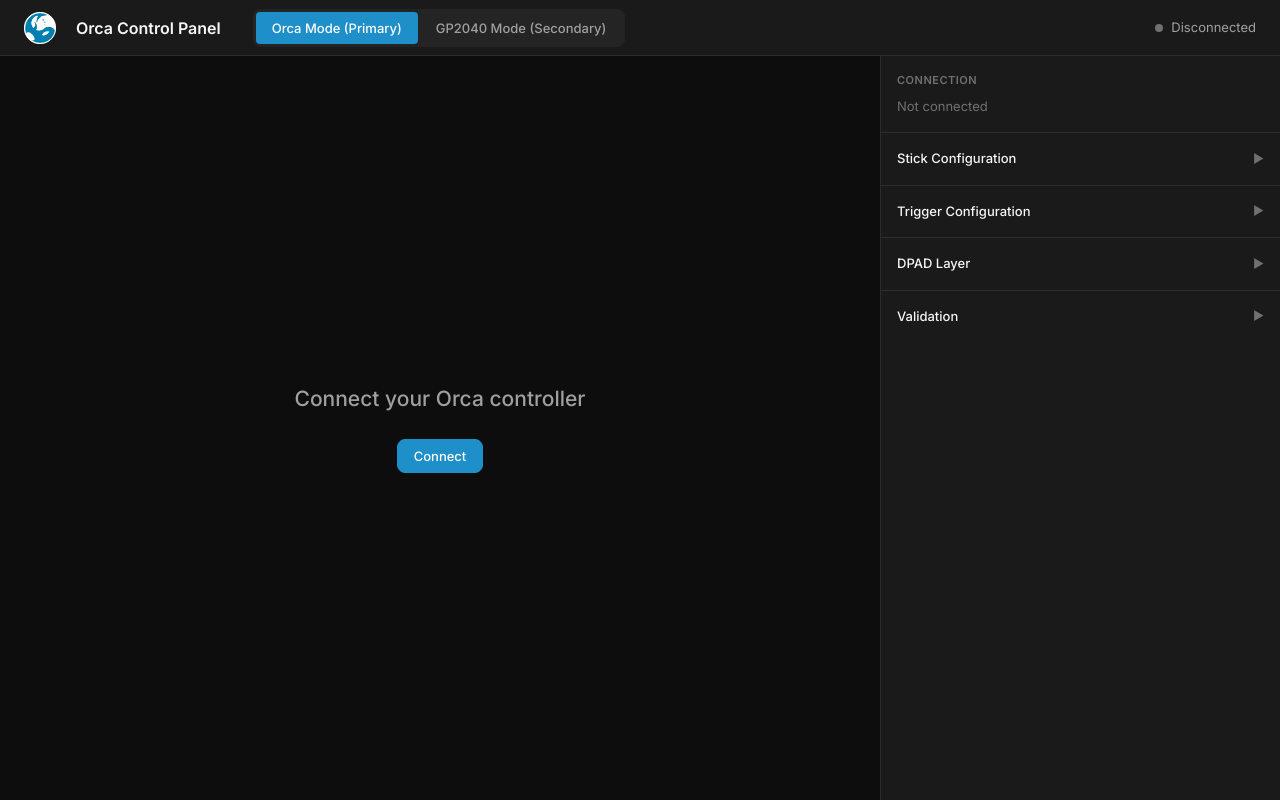
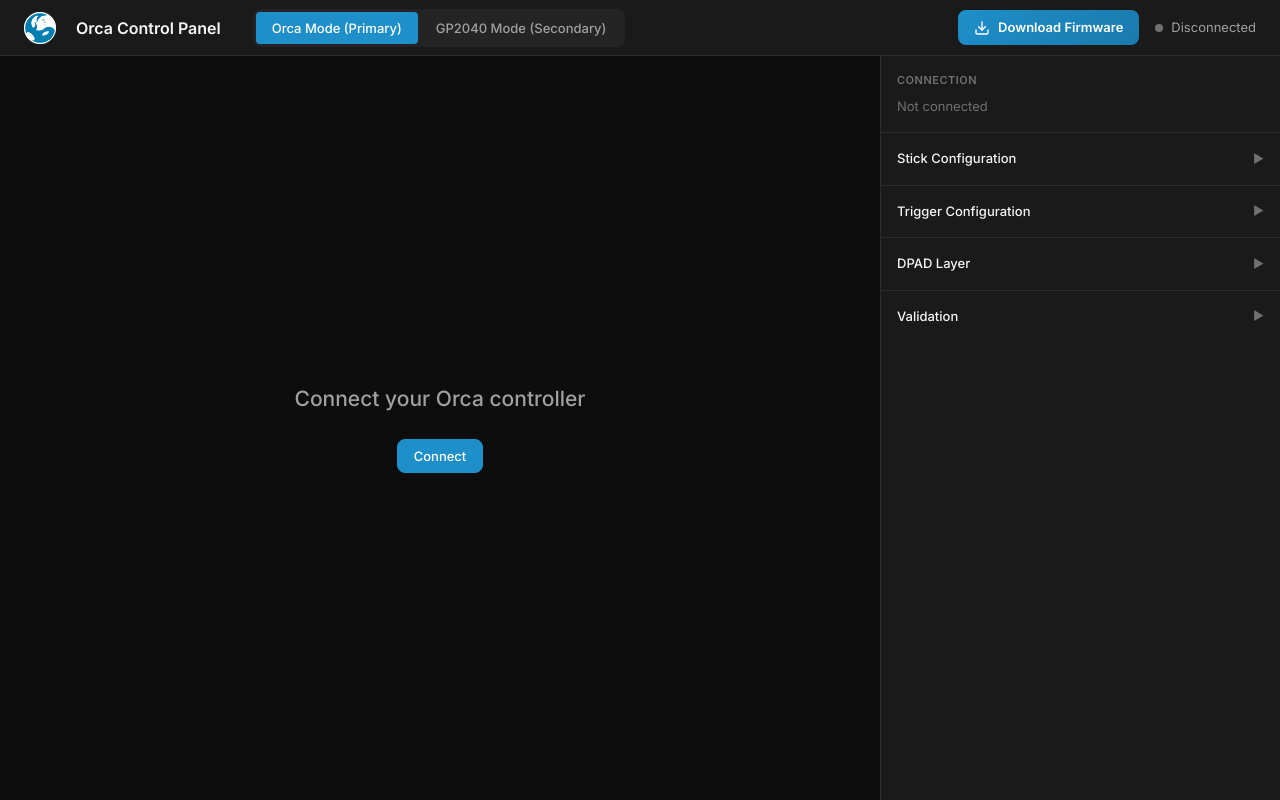
Before and after one commit to theorcadotgg/Orca-Web-Configurator, a React (Vite) app: page / in a window 1280 px wide. Built offline with nearby package versions, Linux system fonts and the light colour scheme.

Commit message:
feat: Introduce firmware download button with schema mismatch alert and enhance UI layout responsiveness.

```diff
--- a/src/app/components/ControllerVisualizer.tsx
+++ b/src/app/components/ControllerVisualizer.tsx
@@ -524,12 +524,14 @@ export function ControllerVisualizer({
     };
 
     return (
-        <div className="controller-container" ref={containerRef} style={{ width: '100%', position: 'relative' }}>
-            {/* Full-width SVG - Cropped to show only controller area */}
+        <div className="controller-container" ref={containerRef} style={{ width: '100%', height: '100%', position: 'relative', display: 'flex', flexDirection: 'column' }}>
+            {/* SVG container - flexes to fill available space */}
+            <div style={{ flex: 1, minHeight: 0, display: 'flex', alignItems: 'center', justifyContent: 'center', overflow: 'hidden' }}>
                 <svg
                     viewBox="-2 175 335.2 200"
                     style={{
                         width: '100%',
+                        maxHeight: '100%',
                         padding: '20px',
                         height: 'auto',
                         display: 'block',
@@ -737,6 +739,7 @@ export function ControllerVisualizer({
                         );
                     })}
                 </svg>
+            </div>
 
             {/* Mapping Panel */}
             {selectedButton && panelPosition && (
@@ -903,8 +906,8 @@ export function ControllerVisualizer({
                 </div>
             )}
 
-            {/* Legend and Clear Button */}
-            <div className="row" style={{ marginTop: 'var(--spacing-md)', justifyContent: 'space-between', alignItems: 'center' }}>
+            {/* Legend and Clear Button - always visible at bottom */}
+            <div className="row" style={{ marginTop: 'var(--spacing-md)', justifyContent: 'space-between', alignItems: 'center', flexShrink: 0, flexWrap: 'wrap', gap: 'var(--spacing-sm)' }}>
                 <div className="row" style={{ gap: 'var(--spacing-lg)' }}>
                     <div className="row" style={{ gap: 'var(--spacing-sm)' }}>
                         <div style={{ width: 14, height: 14, borderRadius: '50%', border: '2px solid #1E8FC9', background: 'rgba(30, 143, 201, 0.15)' }} />
--- a/src/app/views/HeaderBar.tsx
+++ b/src/app/views/HeaderBar.tsx
@@ -3,7 +3,9 @@ import { useOrcaApp } from '../contexts/OrcaAppContext';
 import { ModeTabs } from '../components/ModeTabs';
 
 export function HeaderBar() {
-  const { state, handleModeChange } = useOrcaApp();
+  const { state, handleModeChange, compatibility } = useOrcaApp();
+
+  const hasSchemaMismatch = compatibility === 'minor_mismatch' || compatibility === 'major_mismatch';
 
   return (
     <header className="layout-header">
@@ -20,6 +22,21 @@ export function HeaderBar() {
 
       <div className="header-status">
         {state.progress && <span className="text-sm text-secondary">{state.progress}</span>}
+        <a
+          href="/OrcaDol2.0.uf2"
+          download="OrcaDol2.0.uf2"
+          className={`btn-download${hasSchemaMismatch ? ' btn-download-alert' : ''}`}
+          title={hasSchemaMismatch
+            ? "Firmware update recommended! Your controller's firmware doesn't match this configurator version."
+            : "Download the latest Orca firmware"}
+        >
+          <svg viewBox="0 0 24 24" fill="none" stroke="currentColor" strokeWidth="2" strokeLinecap="round" strokeLinejoin="round">
+            <path d="M21 15v4a2 2 0 0 1-2 2H5a2 2 0 0 1-2-2v-4" />
+            <polyline points="7 10 12 15 17 10" />
+            <line x1="12" y1="15" x2="12" y2="3" />
+          </svg>
+          {hasSchemaMismatch ? 'Update Firmware!' : 'Download Firmware'}
+        </a>
         <div className="connection-indicator">
           <div className={`connection-dot ${state.transport ? 'connected' : ''}`} />
           <span>{state.transport ? 'Connected' : 'Disconnected'}</span>
--- a/src/app/views/MainPane.tsx
+++ b/src/app/views/MainPane.tsx
@@ -55,8 +55,9 @@ export function MainPane() {
             </button>
           </div>
         ) : draft ? (
-          <div className="main-hero">
-            <div className="profile-tabs">
+          <div className="main-hero" style={{ overflow: 'hidden' }}>
+            {/* Profile tabs - fixed height, won't shrink */}
+            <div className="profile-tabs" style={{ flexShrink: 0 }}>
               {Array.from({ length: ORCA_CONFIG_SETTINGS_PROFILE_COUNT - 2 }, (_, i) => {
                 const isEditing = state.editingProfile === i;
                 const label = draft.profileLabels[i]?.trim() || `Profile ${i + 1}`;
@@ -113,8 +114,18 @@ export function MainPane() {
               })}
             </div>
 
-            <div className="row mb-md">
-              <div className="flex-1 row" style={{ justifyContent: 'flex-start' }}>
+            {/* Controls row - fixed height, won't shrink, stays above visualizer */}
+            <div
+              className="row mb-md"
+              style={{
+                position: 'relative',
+                zIndex: 10,
+                flexShrink: 0,
+                flexWrap: 'wrap',
+                gap: 'var(--spacing-sm)',
+              }}
+            >
+              <div className="flex-1 row" style={{ justifyContent: 'flex-start', minWidth: 0 }}>
                 {activeProfile !== 0 && !state.busy && (
                   <button
                     onClick={() => markAsDefault(activeProfile)}
@@ -124,7 +135,7 @@ export function MainPane() {
                   </button>
                 )}
               </div>
-              <div className="mode-tabs" style={{ marginLeft: 0 }}>
+              <div className="mode-tabs" style={{ marginLeft: 0, flexShrink: 0 }}>
                 <button
                   className={`mode-tab ${mainView === 'layout' ? 'active' : ''}`}
                   onClick={() => setMainView('layout')}
@@ -140,10 +151,10 @@ export function MainPane() {
                   Inputs
                 </button>
               </div>
-              <div className="flex-1 row" style={{ justifyContent: 'flex-end', flexWrap: 'wrap' }}>
+              <div className="flex-1 row" style={{ justifyContent: 'flex-end', flexWrap: 'wrap', minWidth: 0 }}>
                 {state.configMode === 'gp2040' && (
                   <>
-                    <span className="text-sm text-secondary">Button labels</span>
+                    <span className="text-sm text-secondary" style={{ whiteSpace: 'nowrap' }}>Button labels</span>
                     <select
                       value={gp2040LabelPreset}
                       onChange={(e) => {
@@ -151,7 +162,7 @@ export function MainPane() {
                         if (isGp2040LabelPreset(value)) setGp2040LabelPreset(value);
                       }}
                       disabled={state.busy}
-                      style={{ minWidth: 220 }}
+                      style={{ minWidth: 180, maxWidth: 220 }}
                     >
                       <option value="gp2040">GP2040 (B1/B2/B3/B4)</option>
                       <option value="xbox">Xbox (A/B/X/Y)</option>
@@ -163,16 +174,27 @@ export function MainPane() {
               </div>
             </div>
 
+            {/* Main content area - flexes to fill remaining space */}
             {mainView === 'layout' ? (
-              <>
               <div
                 style={{
                   flex: 1,
                   display: 'flex',
-                    alignItems: 'center',
+                  flexDirection: 'column',
+                  minHeight: 0,
+                  overflow: 'hidden',
+                }}
+              >
+                {/* Controller visualizer container - fills remaining space */}
+                <div
+                  style={{
+                    flex: 1,
+                    display: 'flex',
+                    alignItems: 'stretch',
                     justifyContent: 'center',
                     minHeight: 0,
-                    padding: 'var(--spacing-md) 0',
+                    overflow: 'hidden',
+                    padding: 'var(--spacing-sm)',
                   }}
                 >
                   <ControllerVisualizer
@@ -193,17 +215,20 @@ export function MainPane() {
                   />
                 </div>
 
+                {/* Status footer - fixed height, won't shrink */}
+                <div
+                  className="text-center text-sm text-secondary"
+                  style={{ flexShrink: 0, padding: 'var(--spacing-xs) 0' }}
+                >
                   {remappedCount > 0 ? (
-                  <div className="text-center text-sm text-secondary">
-                    {remappedCount} button{remappedCount > 1 ? 's' : ''} remapped
+                    <>{remappedCount} button{remappedCount > 1 ? 's' : ''} remapped</>
+                  ) : (
+                    <>&nbsp;</>
+                  )}
                 </div>
-                ) : (
-                  <div className="text-center text-sm text-secondary">
-                    &nbsp;
               </div>
-                )}
-              </>
             ) : mainView === 'inputs' && baseBlob ? (
+              <div style={{ flex: 1, minHeight: 0, overflow: 'auto' }}>
                 <LiveInputPreviewCard
                   transport={state.transport}
                   draft={draft}
@@ -211,6 +236,7 @@ export function MainPane() {
                   disabled={state.busy}
                   style={{ marginTop: 0 }}
                 />
+              </div>
             ) : (
               <div className="text-sm text-muted">No settings loaded</div>
             )}
--- a/src/styles.css
+++ b/src/styles.css
@@ -419,6 +419,62 @@ button.sm {
   font-size: var(--font-size-xs);
 }
 
+/* Download Firmware Button */
+.btn-download {
+  display: inline-flex;
+  align-items: center;
+  gap: var(--spacing-sm);
+  padding: var(--spacing-sm) var(--spacing-md);
+  font-family: var(--font-family);
+  font-size: var(--font-size-sm);
+  font-weight: 600;
+  text-decoration: none;
+  color: white;
+  background: linear-gradient(135deg, var(--color-brand) 0%, var(--color-brand-dark) 100%);
+  border: none;
+  border-radius: var(--radius-md);
+  cursor: pointer;
+  transition: all var(--transition-normal);
+}
+
+.btn-download:hover {
+  transform: translateY(-1px);
+  background: linear-gradient(135deg, var(--color-brand-light) 0%, var(--color-brand) 100%);
+}
+
+.btn-download:active {
+  transform: translateY(0);
+}
+
+.btn-download svg {
+  width: 16px;
+  height: 16px;
+}
+
+/* Download button alert state (schema mismatch) */
+.btn-download-alert {
+  background: linear-gradient(135deg, var(--color-warning) 0%, #e67e00 100%);
+  box-shadow: 0 2px 8px rgba(255, 152, 0, 0.4);
+  animation: pulse-alert 2s ease-in-out infinite;
+}
+
+.btn-download-alert:hover {
+  background: linear-gradient(135deg, #ffb74d 0%, var(--color-warning) 100%);
+  box-shadow: 0 4px 16px rgba(255, 152, 0, 0.5);
+}
+
+@keyframes pulse-alert {
+
+  0%,
+  100% {
+    box-shadow: 0 2px 8px rgba(255, 152, 0, 0.4);
+  }
+
+  50% {
+    box-shadow: 0 2px 16px rgba(255, 152, 0, 0.7), 0 0 24px rgba(255, 152, 0, 0.3);
+  }
+}
+
 /* ----------------------------------------
    Form Controls
    ---------------------------------------- */
@@ -569,7 +625,8 @@ input[type="number"] {
 .controller-container {
   position: relative;
   width: 100%;
-  max-width: 60vw;
+  max-width: min(60vw, 100%);
+  max-height: 100%;
   margin: 0 auto;
 }
 
```
Also changed, not shown: 1 other file (tests, documents, lock files or other folders). Lines whose indentation alone changed are shown as unchanged.
